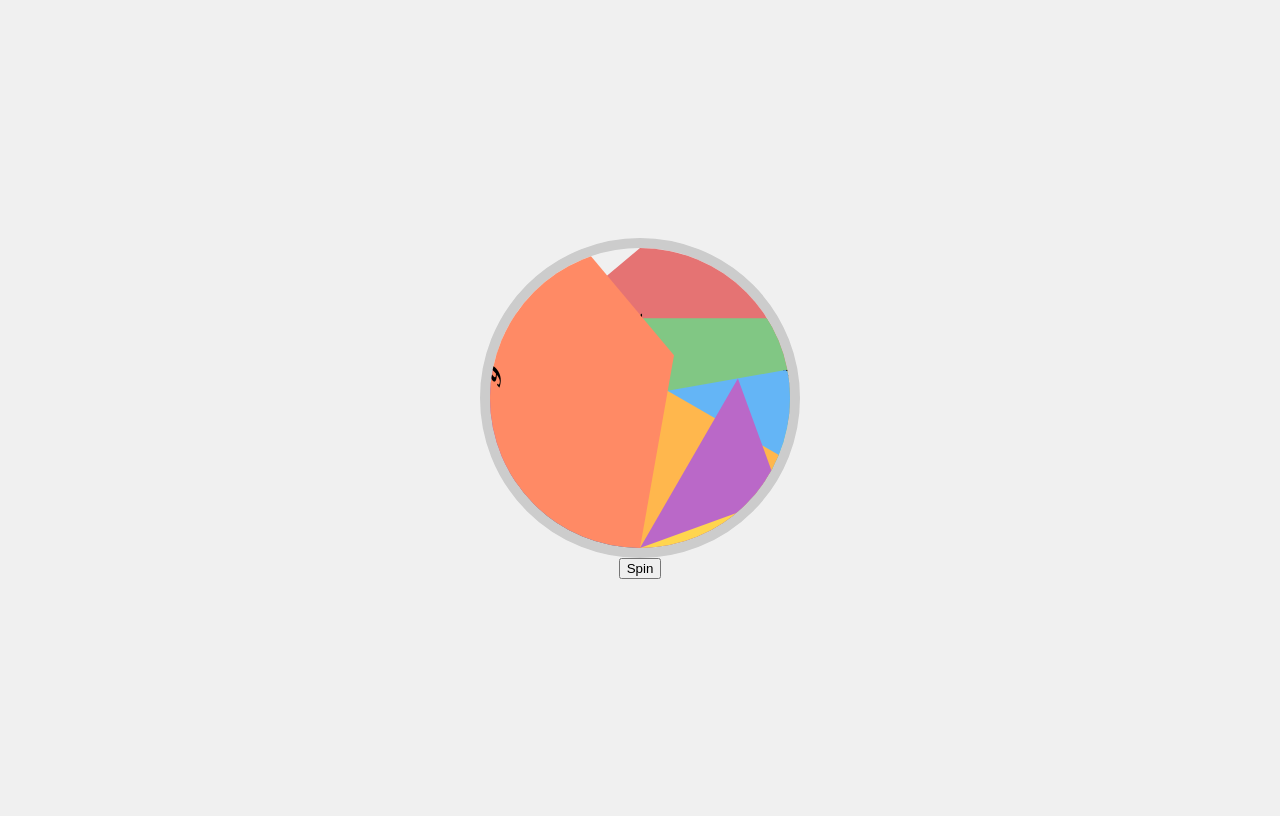
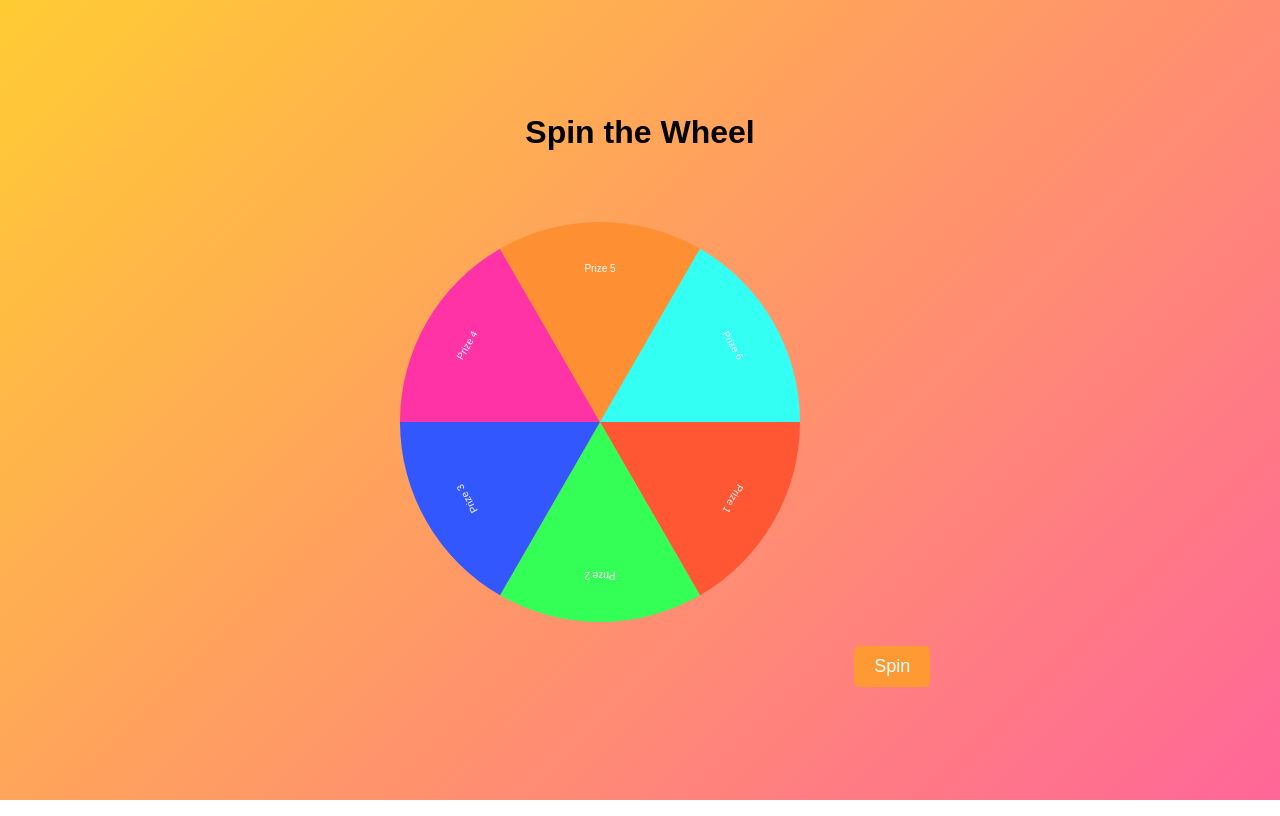
Before and after one commit to thewitchofukraine/Spinthewheel, a plain HTML site: page index.html in a window 1280 px wide. Drawn offline with Linux system fonts and the light colour scheme.

Commit message:
Add files via upload

```diff
--- a/index.html
+++ b/index.html
@@ -8,19 +8,13 @@
 </head>
 <body>
     <div class="container">
-        <div class="wheel" id="wheel">
-            <div class="segment">1</div>
-            <div class="segment">2</div>
-            <div class="segment">3</div>
-            <div class="segment">4</div>
-            <div class="segment">5</div>
-            <div class="segment">6</div>
-            <div class="segment">7</div>
-            <div class="segment">8</div>
-            <div class="segment">9</div>
+        <h1>Spin the Wheel</h1>
+        <div class="wheel-container">
+            <canvas id="wheel" width="500" height="500"></canvas>
+            <button id="spinButton">Spin</button>
         </div>
-        <button id="spinButton">Spin</button>
+        <div id="result"></div>
     </div>
-    <script src="script.js"></script>
+    <script src="scripts.js"></script>
 </body>
 </html>
--- /dev/null
+++ b/scripts.js
@@ -0,0 +1,72 @@
+const canvas = document.getElementById('wheel');
+const ctx = canvas.getContext('2d');
+const spinButton = document.getElementById('spinButton');
+const resultDiv = document.getElementById('result');
+
+const prizes = ['Prize 1', 'Prize 2', 'Prize 3', 'Prize 4', 'Prize 5', 'Prize 6'];
+const colors = ['#FF5733', '#33FF57', '#3357FF', '#FF33A6', '#FF8F33', '#33FFF3'];
+
+let startAngle = 0;
+const arc = Math.PI / (prizes.length / 2);
+let spinTimeout = null;
+let spinAngleStart = 10;
+let spinTime = 0;
+let spinTimeTotal = 0;
+
+function drawWheel() {
+    ctx.clearRect(0, 0, canvas.width, canvas.height);
+    for(let i = 0; i < prizes.length; i++) {
+        const angle = startAngle + i * arc;
+        ctx.fillStyle = colors[i];
+        ctx.beginPath();
+        ctx.arc(250, 250, 200, angle, angle + arc, false);
+        ctx.arc(250, 250, 0, angle + arc, angle, true);
+        ctx.fill();
+
+        ctx.save();
+        ctx.fillStyle = 'white';
+        ctx.translate(250 + Math.cos(angle + arc / 2) * 150, 250 + Math.sin(angle + arc / 2) * 150);
+        ctx.rotate(angle + arc / 2 + Math.PI / 2);
+        ctx.fillText(prizes[i], -ctx.measureText(prizes[i]).width / 2, 0);
+        ctx.restore();
+    }
+}
+
+function rotateWheel() {
+    spinTime += 30;
+    if(spinTime >= spinTimeTotal) {
+        stopRotateWheel();
+        return;
+    }
+    const spinAngle = spinAngleStart - easeOut(spinTime, 0, spinAngleStart, spinTimeTotal);
+    startAngle += (spinAngle * Math.PI / 180);
+    drawWheel();
+    spinTimeout = setTimeout(rotateWheel, 30);
+}
+
+function stopRotateWheel() {
+    clearTimeout(spinTimeout);
+    const degrees = startAngle * 180 / Math.PI + 90;
+    const arcd = arc * 180 / Math.PI;
+    const index = Math.floor((360 - degrees % 360) / arcd);
+    ctx.save();
+    ctx.font = 'bold 30px Arial';
+    const prize = prizes[index];
+    resultDiv.innerHTML = 'You won: ' + prize;
+    ctx.restore();
+}
+
+function easeOut(t, b, c, d) {
+    const ts = (t /= d) * t;
+    const tc = ts * t;
+    return b + c * (tc + -3 * ts + 3 * t);
+}
+
+spinButton.addEventListener('click', () => {
+    spinAngleStart = Math.random() * 10 + 10;
+    spinTime = 0;
+    spinTimeTotal = Math.random() * 3000 + 4000;
+    rotateWheel();
+});
+
+drawWheel();
--- a/styles.css
+++ b/styles.css
@@ -1,41 +1,38 @@
 body {
+    font-family: Arial, sans-serif;
     display: flex;
     justify-content: center;
     align-items: center;
     height: 100vh;
-    background-color: #f0f0f0;
+    margin: 0;
+    background: linear-gradient(135deg, #ffcc33, #ff6699);
 }
 
 .container {
     text-align: center;
 }
 
-.wheel {
-    width: 300px;
-    height: 300px;
-    border: 10px solid #ccc;
-    border-radius: 50%;
+.wheel-container {
     position: relative;
-    overflow: hidden;
 }
 
-.segment {
-    width: 100%;
-    height: 100%;
-    position: absolute;
-    transform-origin: 50% 100%;
-    text-align: center;
-    line-height: 150px;
-    font-size: 24px;
-    font-weight: bold;
+#spinButton {
+    margin-top: 20px;
+    padding: 10px 20px;
+    font-size: 18px;
+    background-color: #ff9933;
+    border: none;
+    color: white;
+    cursor: pointer;
+    border-radius: 5px;
 }
 
-.segment:nth-child(1) { background: #e57373; transform: rotate(0deg) skewY(-40deg); }
-.segment:nth-child(2) { background: #81c784; transform: rotate(40deg) skewY(-40deg); }
-.segment:nth-child(3) { background: #64b5f6; transform: rotate(80deg) skewY(-40deg); }
-.segment:nth-child(4) { background: #ffb74d; transform: rotate(120deg) skewY(-40deg); }
-.segment:nth-child(5) { background: #ba68c8; transform: rotate(160deg) skewY(-40deg); }
-.segment:nth-child(6) { background: #ffd54f; transform: rotate(200deg) skewY(-40deg); }
-.segment:nth-child(7) { background: #4db6ac; transform: rotate(240deg) skewY(-40deg); }
-.segment:nth-child(8) { background: #9575cd; transform: rotate(280deg) skewY(-40deg); }
-.segment:nth-child(9) { background: #ff8a65; transform: rotate(320deg) skewY(-40deg); }
+#spinButton:hover {
+    background-color: #cc7a29;
+}
+
+#result {
+    margin-top: 20px;
+    font-size: 24px;
+    color: white;
+}
```
